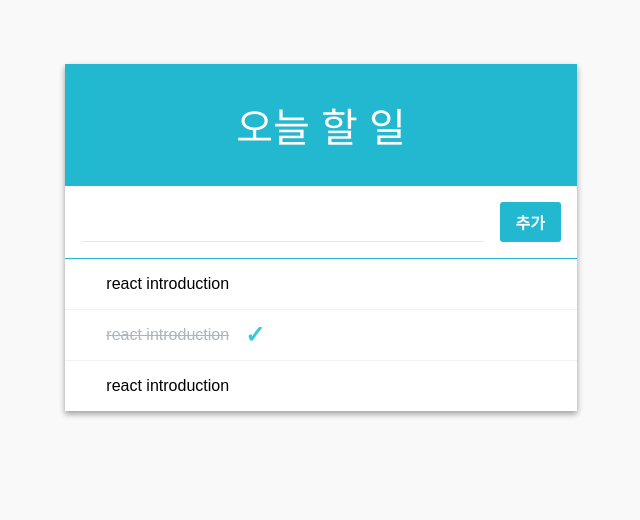
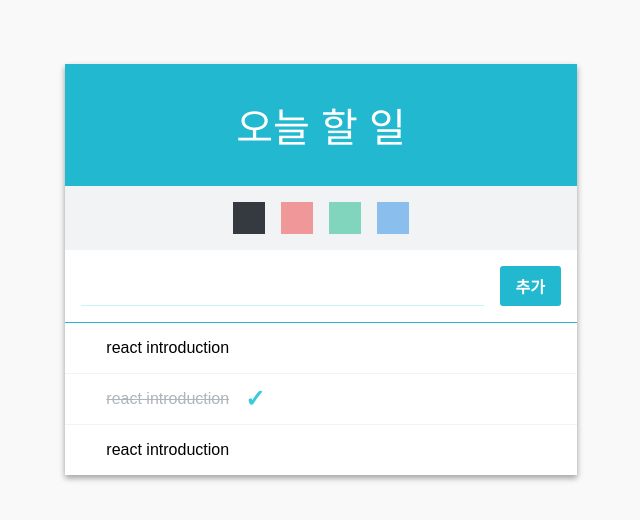
Before and after one commit to Ian-90/TIL, a React (Create React App) app in the folder React/todo-list/: page / in a window 1280 px wide. Shown: the top 520 px of the page, without its empty margins (319-959 px from the left). Built offline with nearby package versions, Linux system fonts and the light colour scheme.

Commit message:
add pallete component

```diff
--- a/React/todo-list/src/App.js
+++ b/React/todo-list/src/App.js
@@ -2,6 +2,8 @@
 import TodoListTemplate from './components/TodoListTemplate';
 import Form from './components/Form';
 import TodoItemList from './components/TodoItemList';
+import Palette from './components/Palette';
+const colors = ['#343a40', '#f03e3e', '#12b886', '#228ae6'];
 
 class App extends Component {
   constructor(props) {
@@ -13,7 +15,8 @@
         { id: 0, text: 'react introduction', checked: false },
         { id: 1, text: 'react introduction', checked: true },
         { id: 2, text: 'react introduction', checked: false }
-      ]
+      ],
+      color: '#343a40'
     }
   }
 
@@ -24,13 +27,14 @@
   }
 
   handleCreate = () => {
-    const { input, todos } = this.state;
+    const { input, todos, color } = this.state;
     this.setState({
       input: '',
       todos: todos.concat({
         id: this.id++,
         text: input,
-        checked: false
+        checked: false,
+        color
       })
     })
   }
@@ -64,18 +68,26 @@
     })
   }
 
+  handleSelectColor = (color) => {
+    this.setState({
+      color: color
+    })
+  }
+
   render() {
-    const { input,todos } = this.state;
-    const { handleChange, handleCreate, handleKeyPress, handleToggle, handleRemove } = this;
+    const { input, todos, color } = this.state;
+    const { handleChange, handleCreate, handleKeyPress, handleToggle, handleRemove, handleSelectColor } = this;
     return (
-      <TodoListTemplate form={
-        <Form
-          value={input}
-          onKeyPress={handleKeyPress}
-          onChange={handleChange}
-          onCreate={handleCreate}
-        />
-      }>
+      <TodoListTemplate
+        palette={<Palette colors={colors} selected={color} onSelect={handleSelectColor} />}
+        form={
+          <Form
+            value={input}
+            onKeyPress={handleKeyPress}
+            onChange={handleChange}
+            onCreate={handleCreate}
+          />}
+        >
         <TodoItemList todos={todos} onToggle={handleToggle} onRemove={handleRemove} />
       </TodoListTemplate>
     );
--- /dev/null
+++ b/React/todo-list/src/components/Palette.css
@@ -0,0 +1,24 @@
+.palette {
+  display: flex;
+  justify-content: center;
+}
+
+.color {
+  width: 2rem;
+  height: 2rem;
+  opacity: 0.5;
+  transition: all 0.2s;
+  cursor: pointer;
+}
+
+.color:hover {
+  opacity: 0.75;
+}
+
+.color.active, .color:active {
+  opacity: 1;
+}
+
+.color + .color {
+  margin-left: 1rem;
+}
--- /dev/null
+++ b/React/todo-list/src/components/Palette.js
@@ -0,0 +1,21 @@
+import React from 'react';
+import './Palette.css';
+
+const Color = ({ color, active, onClick }) => {
+  return (
+    <div className={`color ${active && 'active'}`} style={{background: color}} onClick={onClick} />
+  )
+}
+
+const Palette = ({ colors, selected, onSelect }) => {
+  const colorList = colors.map(
+    (color) => (<Color color={color} key={color} onClick={() => onSelect(color)} active={selected === color} />)
+  )
+  return (
+    <div className='palette'>
+      {colorList}
+    </div>
+  );
+};
+
+export default Palette;
--- a/React/todo-list/src/components/TodoItem.js
+++ b/React/todo-list/src/components/TodoItem.js
@@ -8,7 +8,7 @@
   }
 
   render() {
-    const { text, checked, id, onToggle, onRemove } = this.props;
+    const { text, checked, id, color, onToggle, onRemove } = this.props;
     return (
       <div className='todo-item' onClick={() => onToggle(id)}>
         <div className='remove' onClick={(e) => {
@@ -16,7 +16,7 @@
           onRemove(id)
         }}>&times;
         </div>
-        <div className={`todo-text ${checked ? 'checked' : ''}`}>
+        <div style={{ color }}className={`todo-text ${checked ? 'checked' : ''}`}>
           <div>{text}</div>
         </div>
         {
--- a/React/todo-list/src/components/TodoListTemplate.css
+++ b/React/todo-list/src/components/TodoListTemplate.css
@@ -15,6 +15,11 @@
   color: white;
 }
 
+.palette-wrapper {
+  padding: 1rem;
+  background: #f1f3f5;
+}
+
 .form-wrapper {
   padding: 1rem;
   border-bottom: 1px solid #22b8cf;
--- a/React/todo-list/src/components/TodoListTemplate.js
+++ b/React/todo-list/src/components/TodoListTemplate.js
@@ -1,12 +1,15 @@
 import React from 'react';
 import './TodoListTemplate.css';
 
-const TodoListTemplate = ({form, children}) => {
+const TodoListTemplate = ({ palette, form, children}) => {
   return (
     <main className='todo-list-template'>
       <div className='title'>
         오늘 할 일
       </div>
+      <section className='palette-wrapper'>
+        {palette}
+      </section>
       <section className='form-wrapper'>
         {form}
       </section>
```
